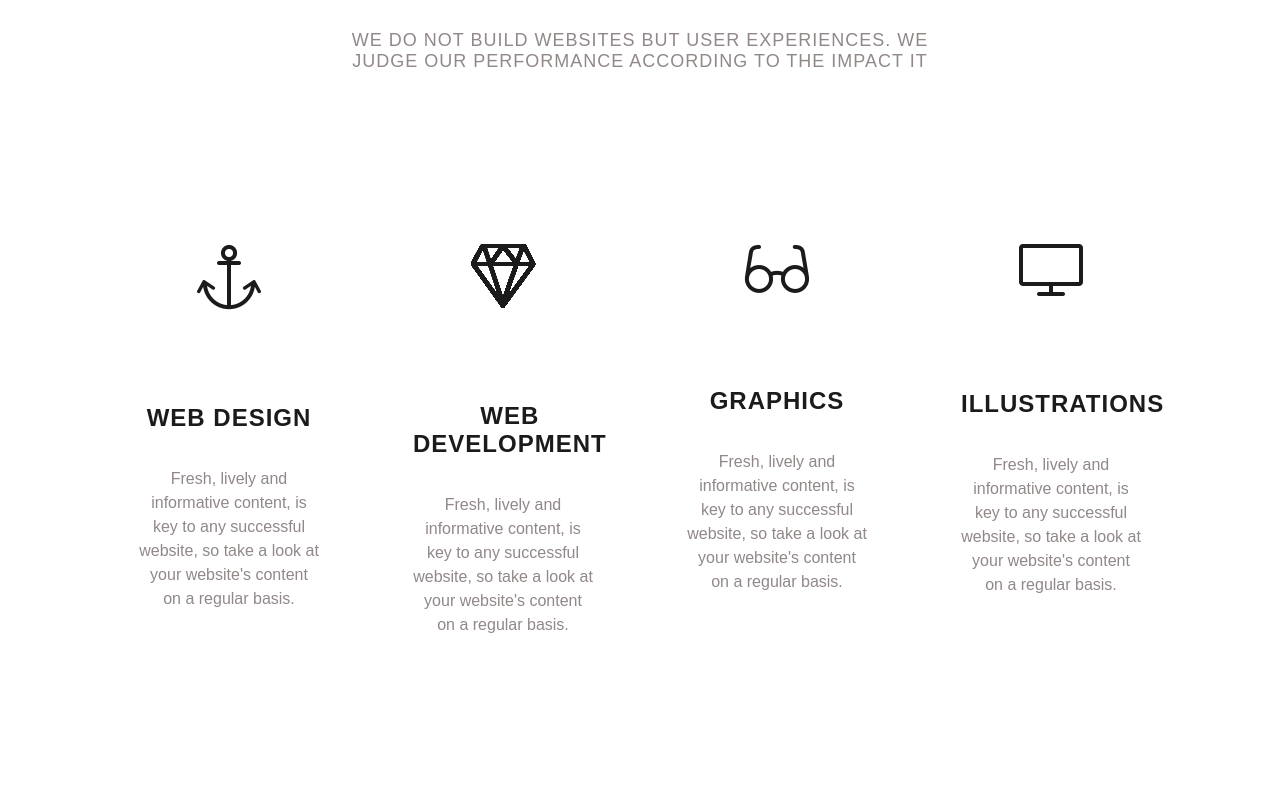
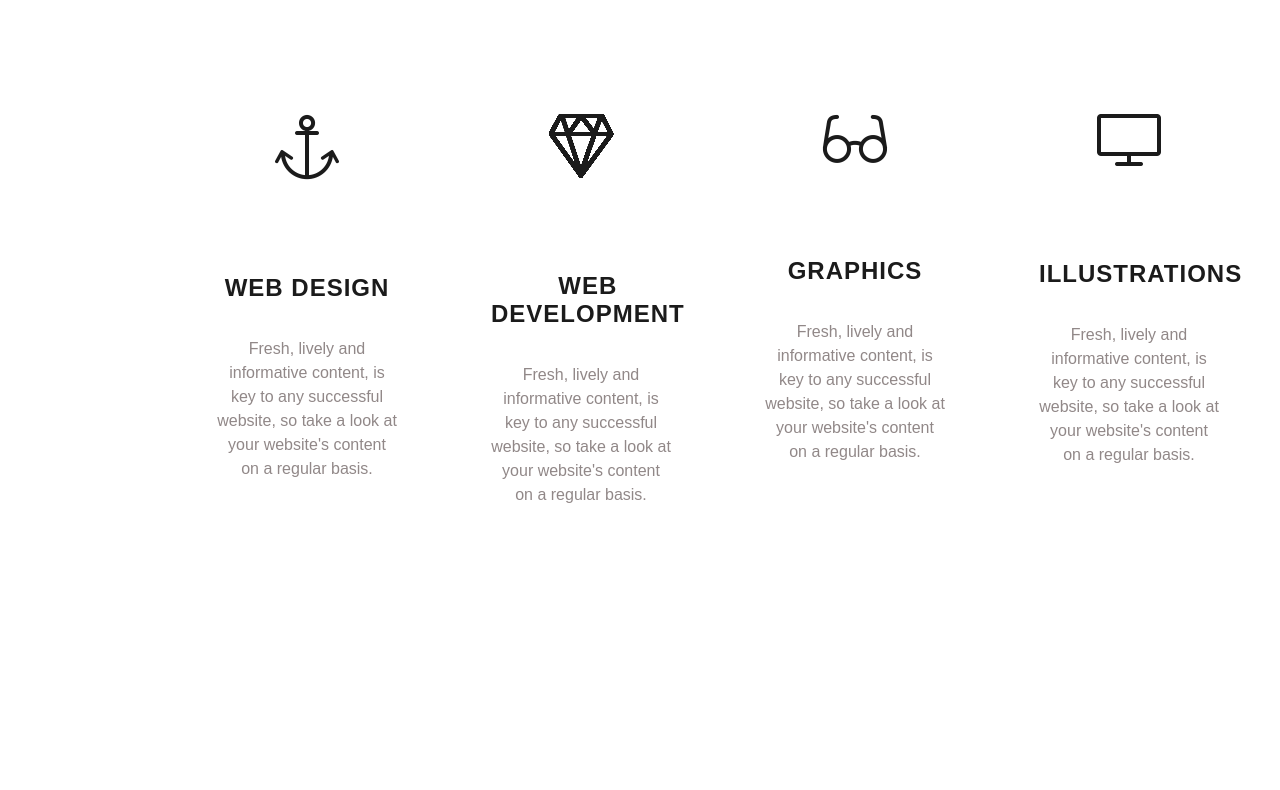
Before and after one commit to marynaaa/lasson7, a plain HTML site: page index.html in a window 1280 px wide. Shown: the part 316-1106 px from the top of the page. After the commit the page ends 903 px from the top, so only its background shows below. Drawn offline with Linux system fonts and the light colour scheme.

Commit message:
first commit

```diff
--- a/style/style.css
+++ b/style/style.css
@@ -5,10 +5,10 @@
 }
 
 .container {
-    max-width: 1300px;
+    max-width: 940px;
     width: 100%;
     margin: 0 auto;
-    padding: 130px 0;
+    padding: 0;
     text-align: center;
     font-family: sans-serif;
 }
```
